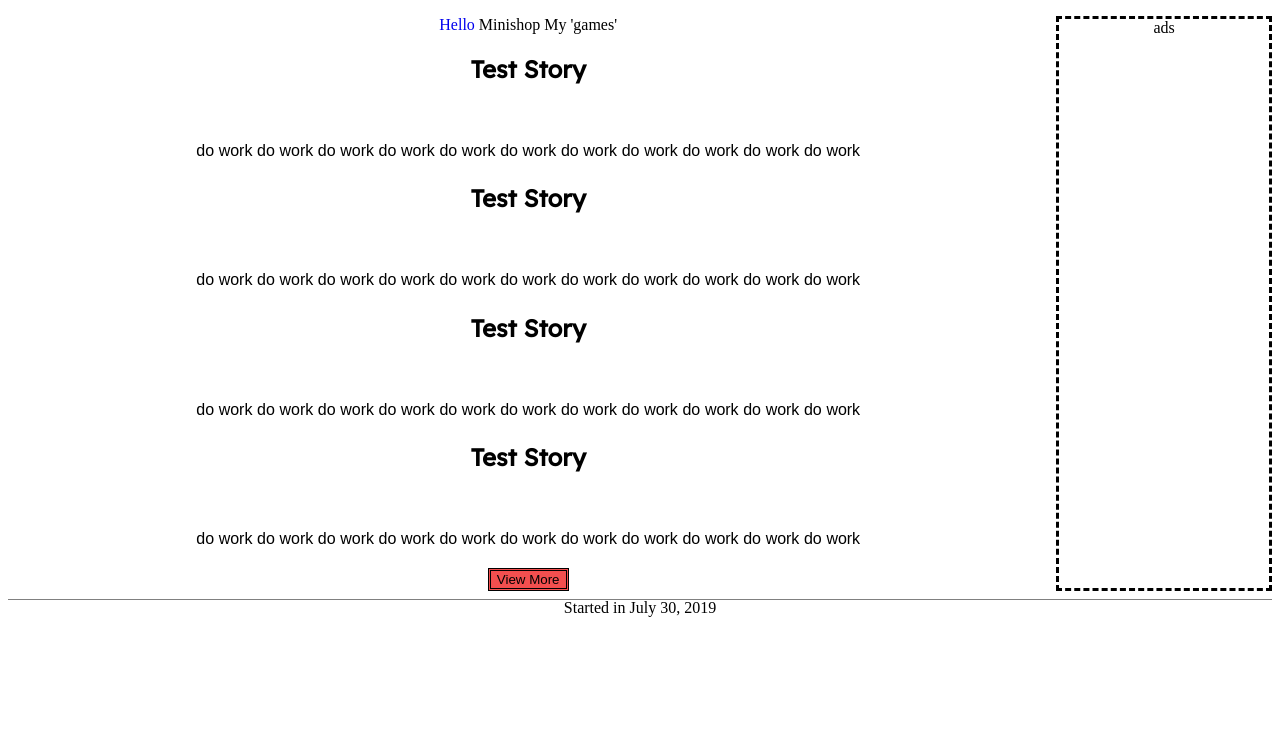
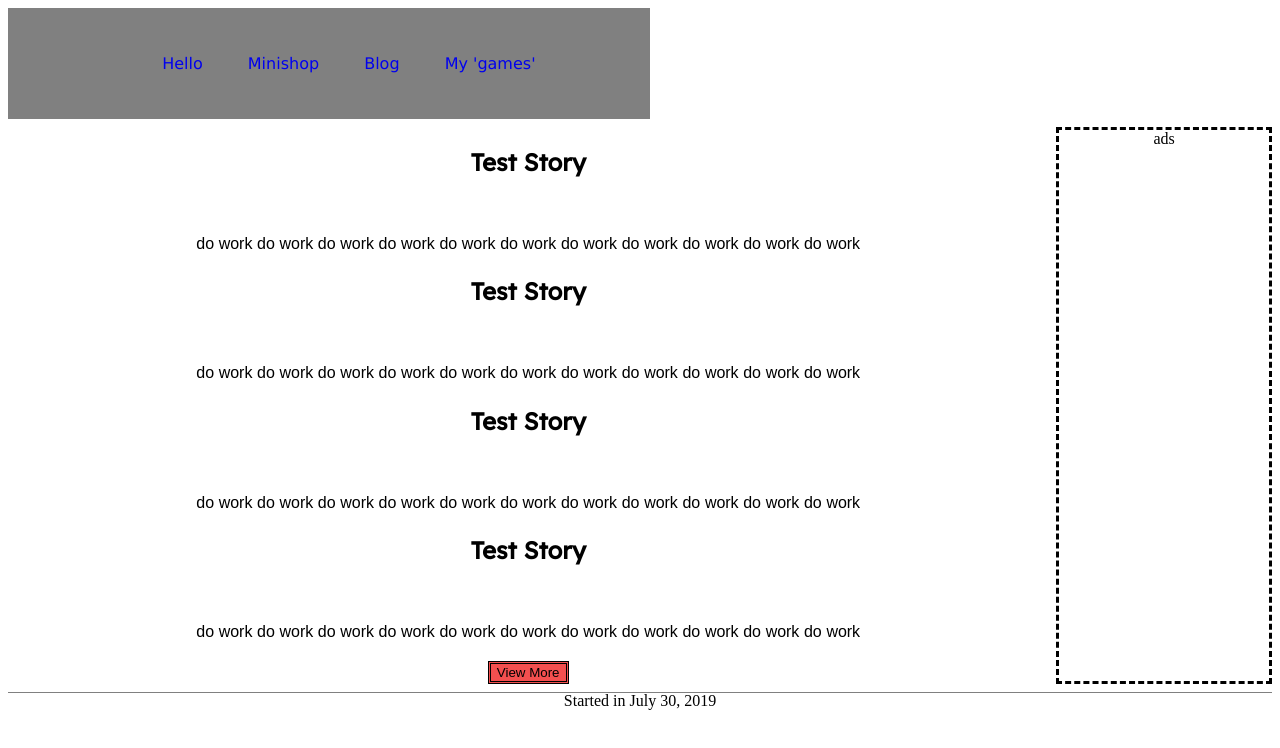
Before and after one commit to maximo-64/Personal-Website, a plain HTML site: page index.html in a window 1280 px wide. Drawn offline with Linux system fonts and the light colour scheme.

Commit message:
Update index.html

```diff
--- a/index.html
+++ b/index.html
@@ -16,15 +16,20 @@
     <!-- Started in 7/30/2019 -->
 
     <div class="grid">
+        <header>
+            <a class="logo" href="website\favicon-16.svg"></a>
+            <nav>
+                <ul>
+                    <li><a href="#">Hello</a></li>
+                    <li><a href="#">Minishop</a></li>
+                    <li><a href="#">Blog</a></li>
+                    <li><a href="#">My 'games'</a></li>
+                </ul>
+            </nav>
+            <!--<a class="newsletter">sign up</a>-->
+        </header>
         <main>
-            <div class="sidebar">
-                <aside>
-                    <a href="/Users/maxmi/source/repos/game/mortar-game-stub-master/index.html">Hello</a>
-                    <a>Minishop</a>
-                    <a></a>
-                    <a>My 'games'</a>
-                </aside>
-            </div>
+
             <article class="article">
                 <h2>Test Story</h2><br />
                 <p>do work do work do work do work do work do work do work do work do work do work do work </p>
```
